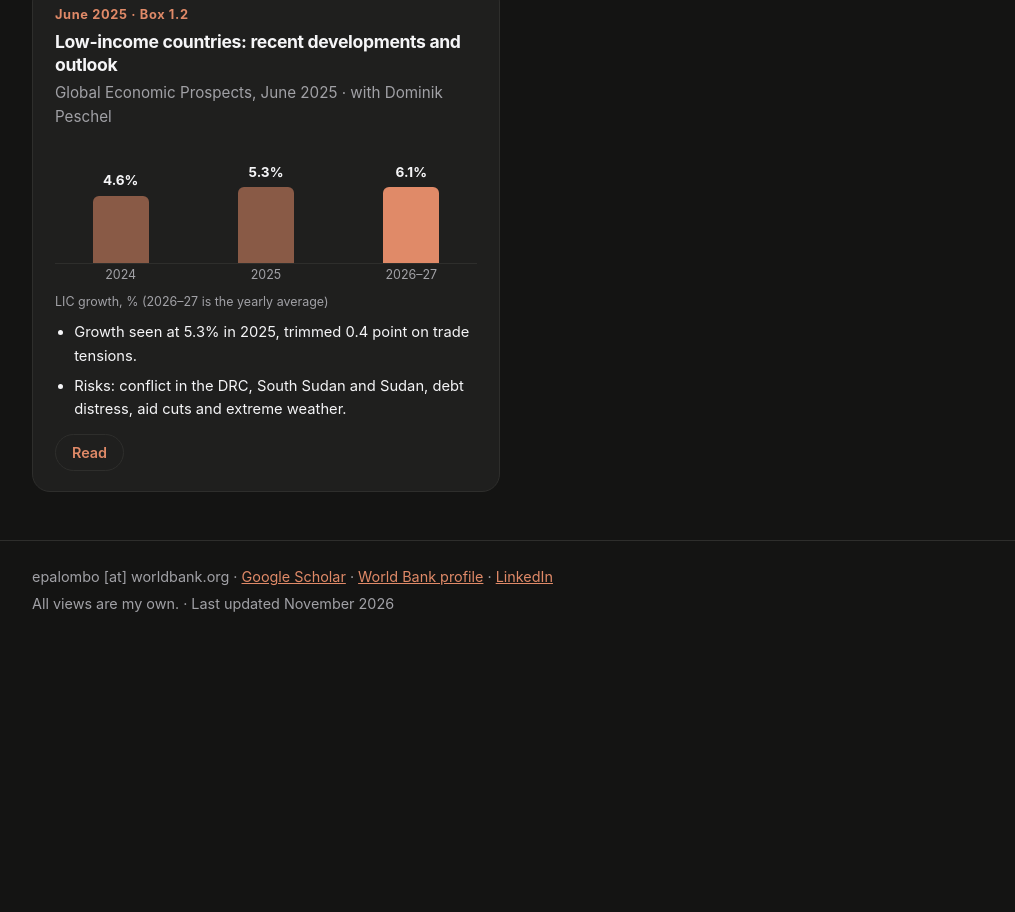
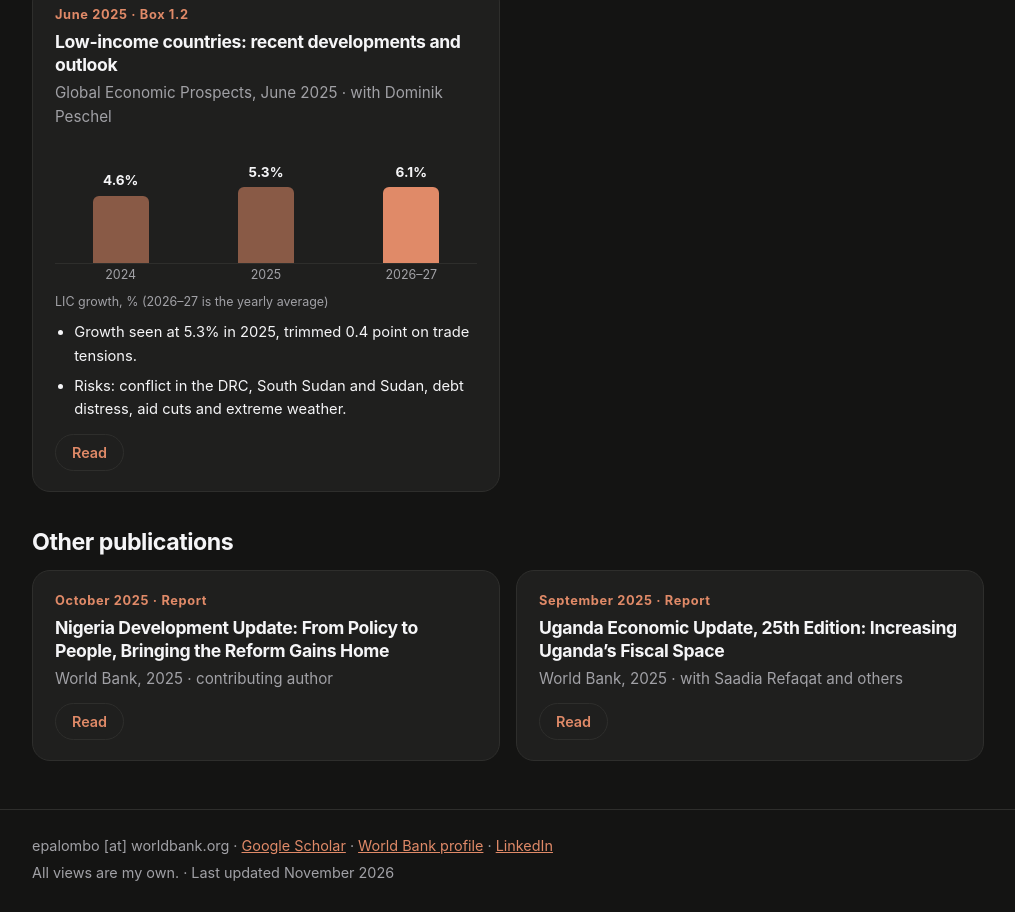
Before and after one commit to epalombo7/epalombo7.github.io, a plain HTML site: page ssa-lics.html in a window 1280 px wide. Shown: the part 2175-3087 px from the top of the page, without its empty margins (132-1147 px from the left). Before the commit the page ends 2818 px from the top, so only its background shows below. Drawn offline with Linux system fonts and the light colour scheme.

Commit message:
SSA and LICs: add Other publications (Nigeria and Uganda economic updates)
Co-Authored-By: Claude Opus 5.5 <noreply@anthropic.com>

```diff
--- a/ssa-lics.html
+++ b/ssa-lics.html
@@ -103,6 +103,23 @@
 </article>
 </div>
 </section>
+<section>
+<h2>Other publications</h2>
+<div class="grid two">
+<article class="card">
+  <p class="tag">October 2025 · Report</p>
+  <h3>Nigeria Development Update: From Policy to People, Bringing the Reform Gains Home</h3>
+  <p class="meta">World Bank, 2025 · contributing author</p>
+  <p class="btns"><a class="btn" href="https://documents.worldbank.org/en/publication/documents-reports/documentdetail/099100825010038474" target="_blank" rel="noopener">Read</a></p>
+</article>
+<article class="card">
+  <p class="tag">September 2025 · Report</p>
+  <h3>Uganda Economic Update, 25th Edition: Increasing Uganda’s Fiscal Space</h3>
+  <p class="meta">World Bank, 2025 · with Saadia Refaqat and others</p>
+  <p class="btns"><a class="btn" href="https://documents.worldbank.org/en/publication/documents-reports/documentdetail/099092625073531103" target="_blank" rel="noopener">Read</a></p>
+</article>
+</div>
+</section>
 </main>
 <footer class="site">
 <div class="wrap">
```
